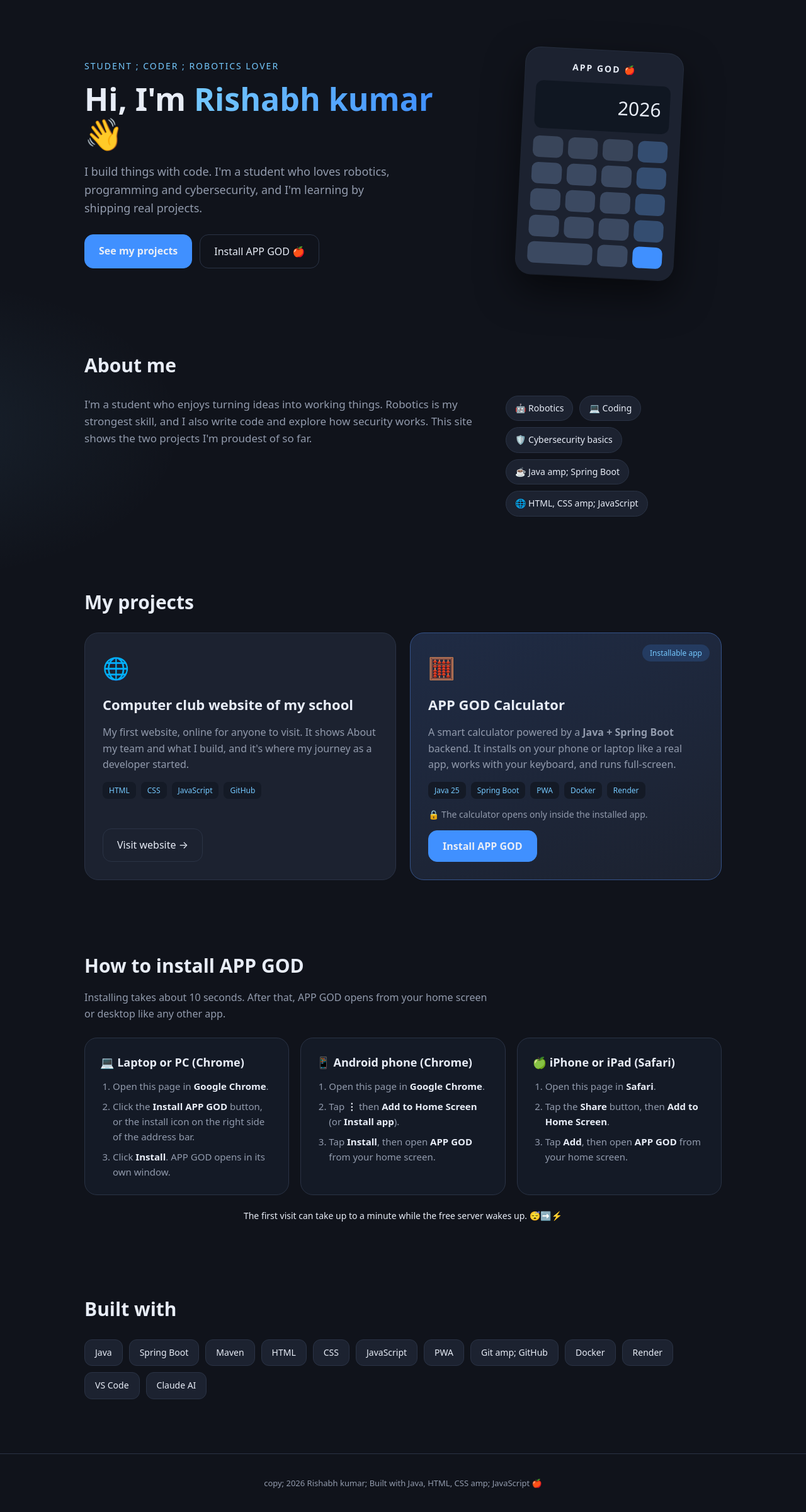
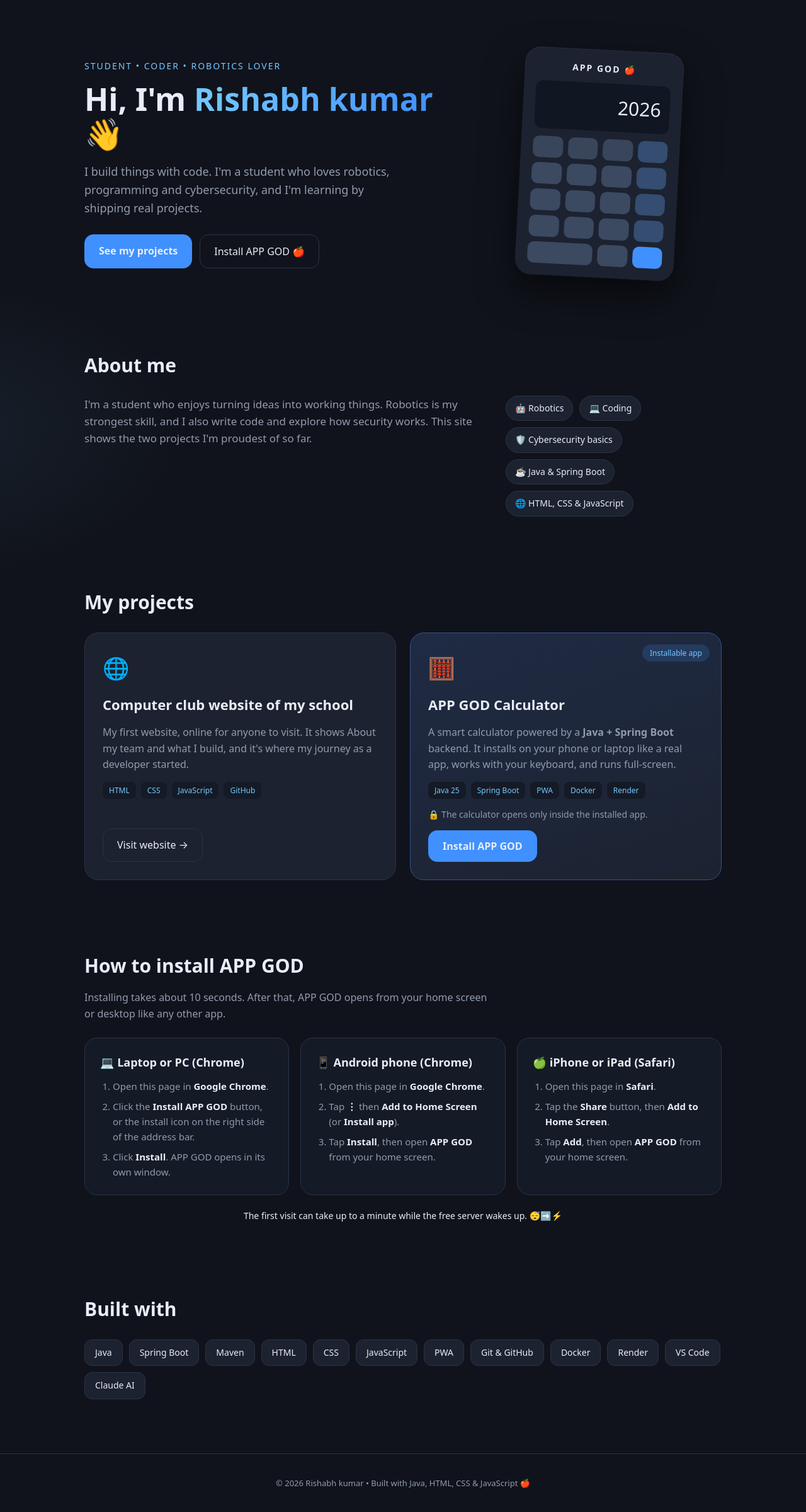
Before and after one commit to renuyadavdob1991-lab/AppGod, a Spring Boot app: page / in a window 1280 px wide. Shown: the part 55-2455 px from the top of the page at 63% size. Run offline with Spring Boot 4, Linux system fonts and the light colour scheme.

Commit message:
Mistakes

```diff
--- a/appgod/appgod/src/main/resources/static/index.html
+++ b/appgod/appgod/src/main/resources/static/index.html
@@ -31,7 +31,7 @@
     <!-- HERO -->
     <section class="hero">
         <div class="hero-text">
-            <p class="eyebrow">Student ; Coder ; Robotics lover</p>
+            <p class="eyebrow">Student • Coder • Robotics lover</p>
             <h1>Hi, I'm <span class="grad">Rishabh kumar</span> 👋</h1>
             <p class="lead">I build things with code. I'm a student who loves robotics, programming and cybersecurity, and I'm learning by shipping real projects.</p>
             <div class="actions">
@@ -64,8 +64,8 @@
                 <li>🤖 Robotics</li>
                 <li>💻 Coding</li>
                 <li>🛡️ Cybersecurity basics</li>
-                <li>☕ Java amp; Spring Boot</li>
-                <li>🌐 HTML, CSS amp; JavaScript</li>
+                <li>☕ Java & Spring Boot</li>
+                <li>🌐 HTML, CSS & JavaScript</li>
             </ul>
         </div>
     </section>
@@ -80,7 +80,7 @@
                 <h3>Computer club website of my school</h3>
                 <p>My first website, online for anyone to visit. It shows About my team and what I build, and it's where my journey as a developer started.</p>
                 <ul class="tags"><li>HTML</li><li>CSS</li><li>JavaScript</li><li>GitHub</li></ul>
-                <a class="btn ghost" id="portfolioLink" href= "https://renuyadavdob1991-lab.github.io/Computer-club-website/#projects " target="_blank" rel="noopener">Visit website →</a>
+                <a class="btn ghost" id="portfolioLink" href="https://renuyadavdob1991-lab.github.io/Computer-club-website/#projects" target="_blank" rel="noopener">Visit website →</a>
             </article>
 
             <article class="card featured">
@@ -137,14 +137,14 @@
         <h2>Built with</h2>
         <ul class="chips">
             <li>Java</li><li>Spring Boot</li><li>Maven</li><li>HTML</li><li>CSS</li><li>JavaScript</li>
-            <li>PWA</li><li>Git amp; GitHub</li><li>Docker</li><li>Render</li><li>VS Code</li><li>Claude AI</li>
+            <li>PWA</li><li>Git & GitHub</li><li>Docker</li><li>Render</li><li>VS Code</li><li>Claude AI</li>
         </ul>
     </section>
 
 </main>
 
 <footer class="foot">
-    <p>copy; 2026 Rishabh kumar; Built with Java, HTML, CSS amp; JavaScript 🍎</p>
+    <p>© 2026 Rishabh kumar • Built with Java, HTML, CSS & JavaScript 🍎</p>
 </footer>
 
 <script src="site.js"></script>
```
